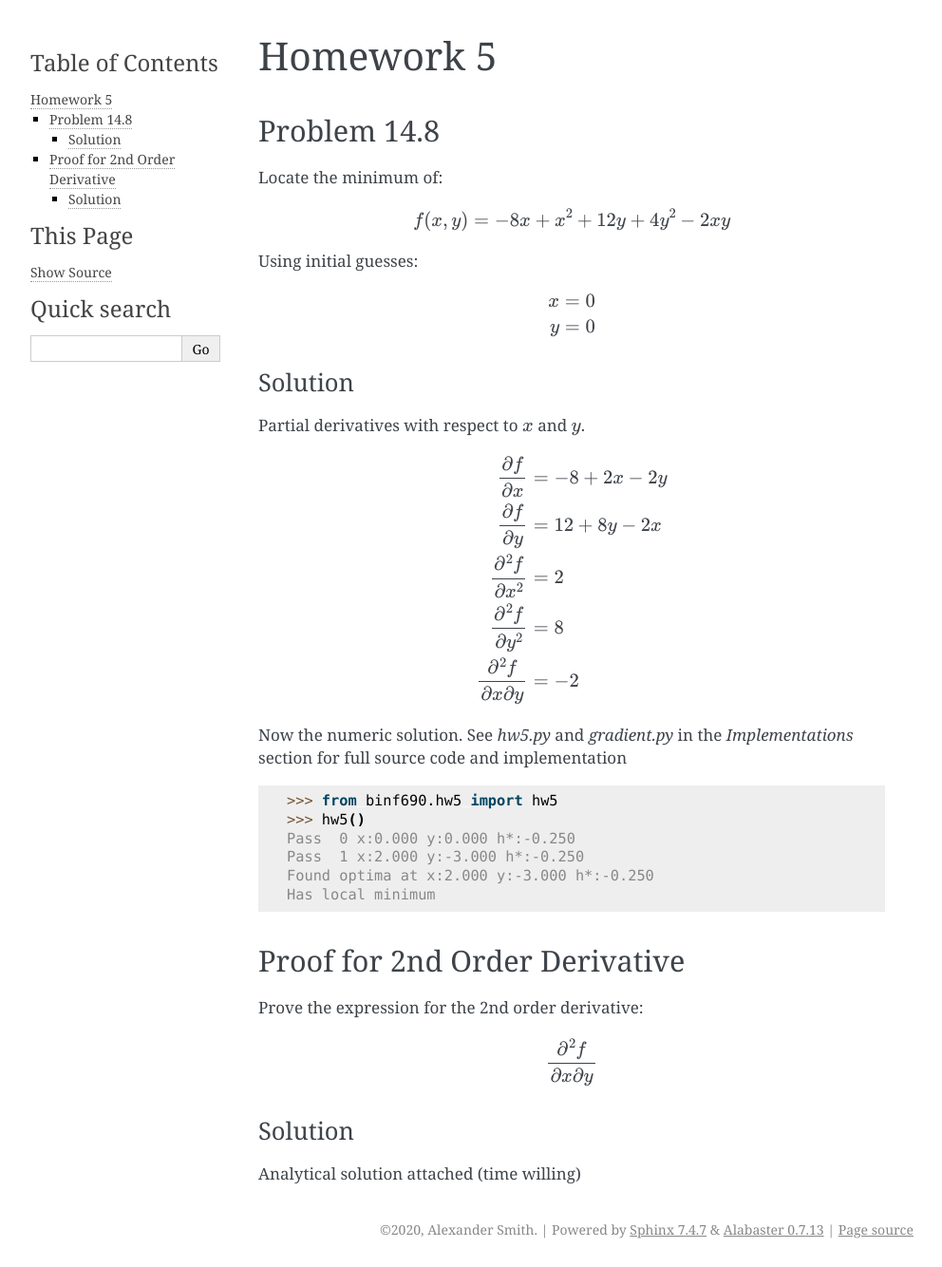
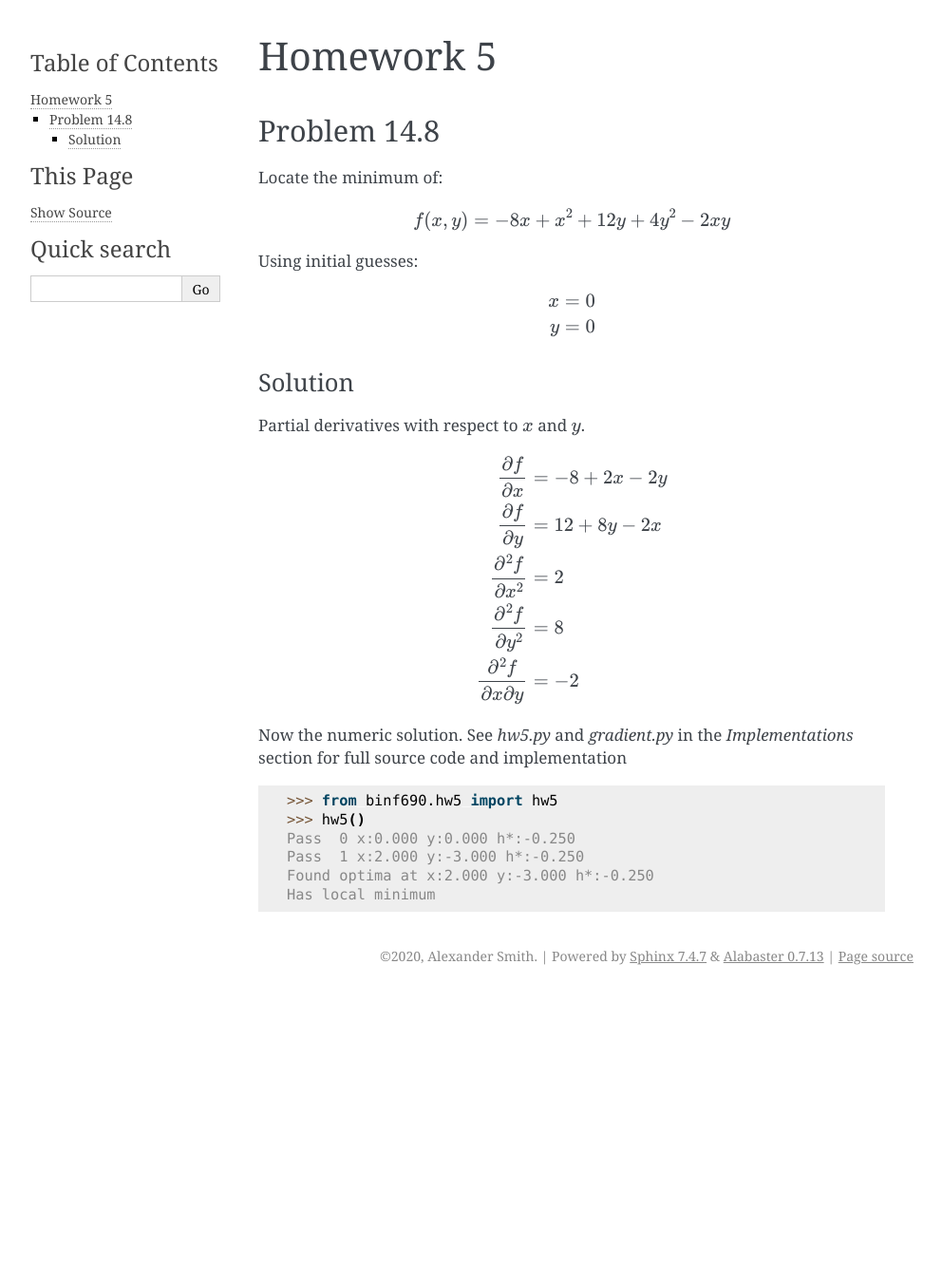
Before and after one commit to ajsmith/binf690-homework, a Sphinx documentation site: the page built from doc/source/homework/hw5.rst, in a window 1280 px wide. Shown: the whole page at 95% size, without its empty margins (148-1140 px from the left). Built offline with Sphinx 7.4.7, drawn with Linux system fonts in a browser that asks for light colours; formulas are drawn with MathJax 3; after the commit the page ends 1046 px from its top, so only the background shows below that.

Commit message:
Remove section for proof.

```diff
--- a/doc/source/homework/hw5.rst
+++ b/doc/source/homework/hw5.rst
@@ -52,19 +52,3 @@ Now the numeric solution. See `hw5.py` and `gradient.py` in the
     Pass  1 x:2.000 y:-3.000 h*:-0.250
     Found optima at x:2.000 y:-3.000 h*:-0.250
     Has local minimum
-
-
-Proof for 2nd Order Derivative
-==============================
-
-Prove the expression for the 2nd order derivative:
-
-..  math::
-
-    \frac{\partial^2 f}{\partial x \partial y}
-
-
-Solution
---------
-
-Analytical solution attached (time willing)
```
